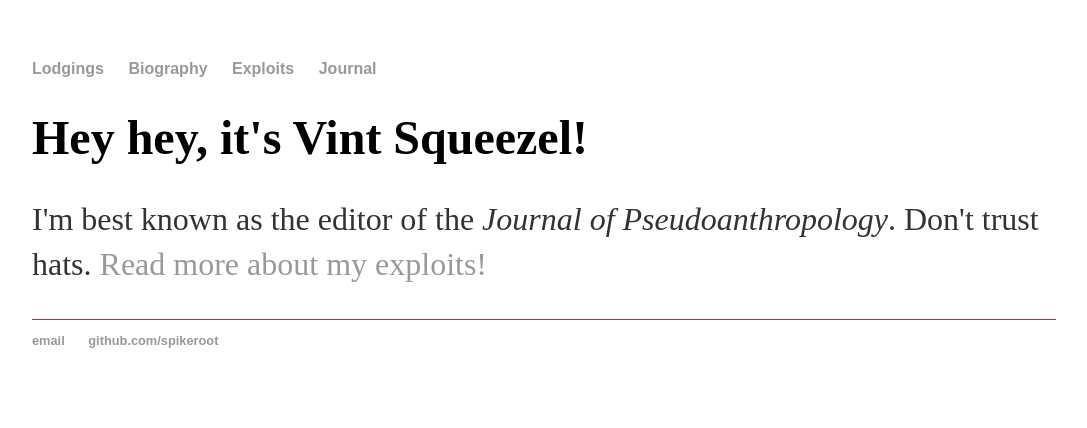
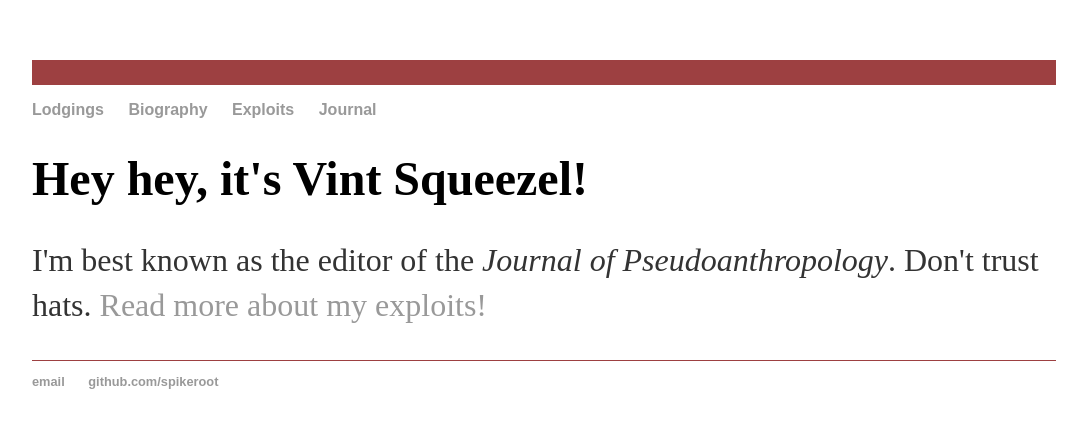
Before and after one commit to Spikeroot/spikeroot.github.io, a Jekyll site: the page built from index.html, in a window 1280 px wide. Shown: the top 428 px of the page, without its empty margins (96-1183 px from the left). Built offline with Jekyll 4.4.1, drawn with Linux system fonts in a browser that asks for light colours.

Commit message:
Update main.css

```diff
--- a/css/main.css
+++ b/css/main.css
@@ -1,4 +1,5 @@
 body {
+    border-top: 25px solid #9d4041;
     margin: 60px auto;
     width: 80%;
 }
```
